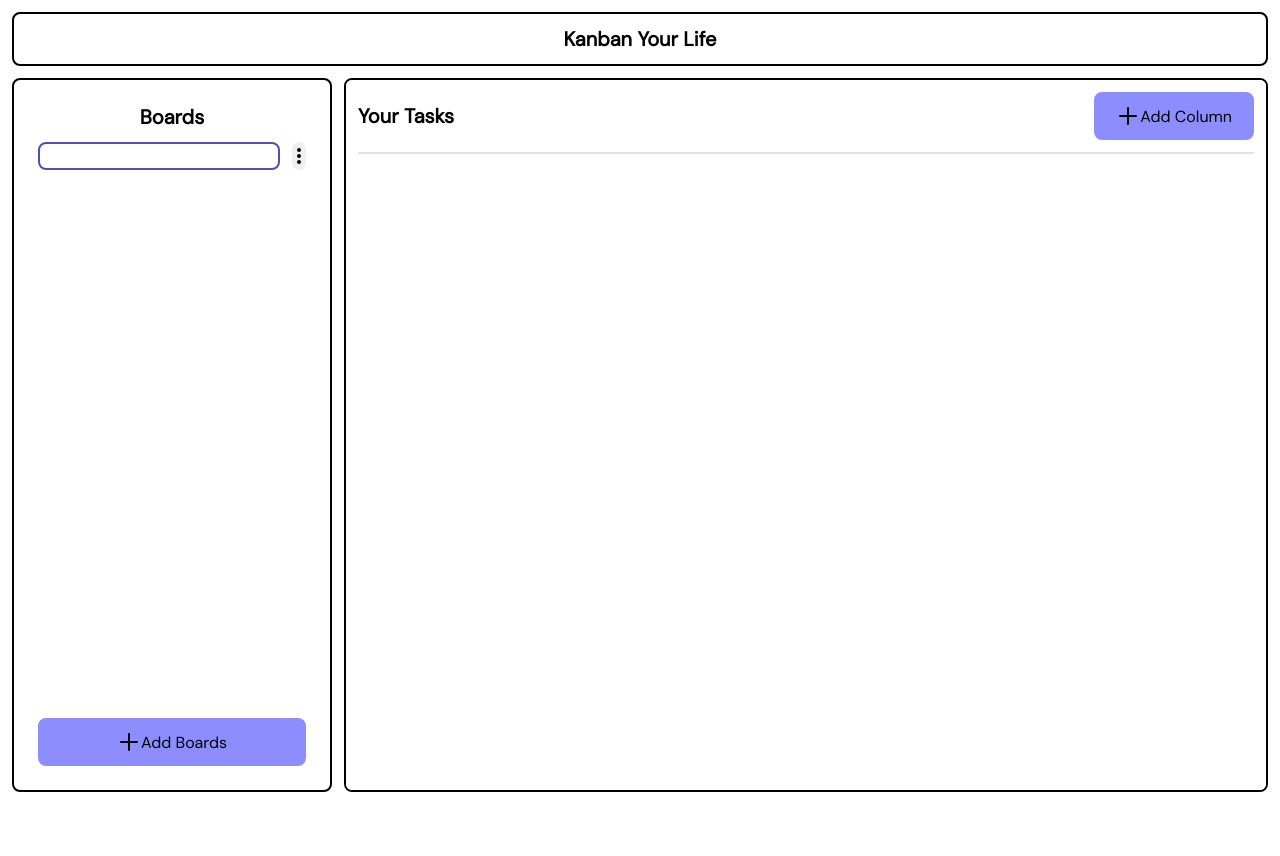
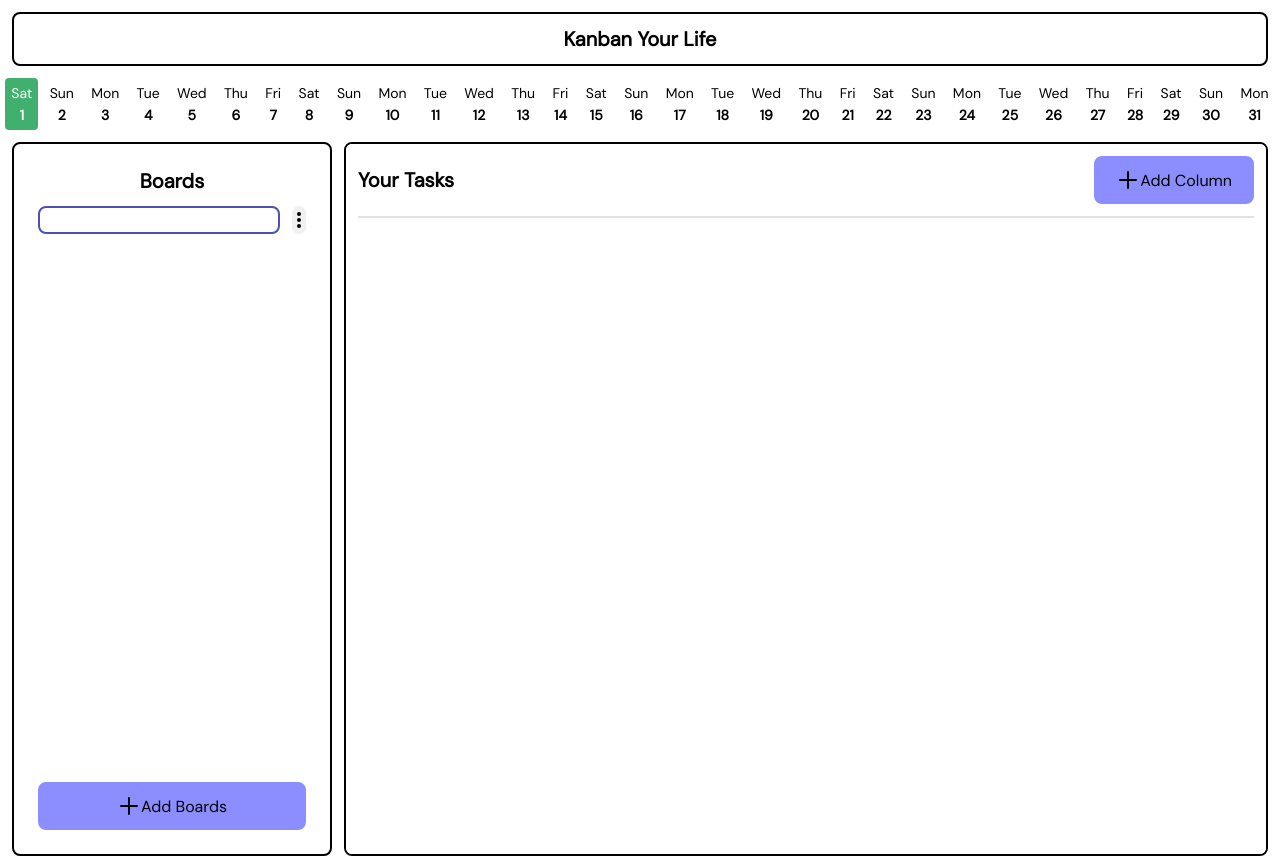
Before and after one commit to Divyue30597/kanban-your-life, a React (Vite) app: page / in a window 1280 px wide. Before the commit the page ends 800 px from the top, so only its background shows below. Built offline with nearby package versions, Linux system fonts and the light colour scheme.

Commit message:
added component section

```diff
--- a/src/App.tsx
+++ b/src/App.tsx
@@ -5,13 +5,15 @@ import Sidebar from "./components/Sidebar/sidebar";
 import Body from "./components/Body/body";
 import { useAppSelector } from "./store/storeHooks";
 import image from "/styles/images/start_your_journey.svg";
+import Calendar from "./components/Calendar/Calendar";
 
 function App() {
   const boardSelector = useAppSelector((state) => state.boards);
 
   return (
-    <>
+    <div>
       <Navbar />
+      <Calendar />
       <Container className={styles.container}>
         <Sidebar />
         {Object.keys(boardSelector).length ? (
@@ -23,7 +25,7 @@ function App() {
           </div>
         )}
       </Container>
-    </>
+    </div>
   );
 }
 
--- a/src/components/Body/body.tsx
+++ b/src/components/Body/body.tsx
@@ -38,8 +38,6 @@ export default function Body() {
     const cardId = event.dataTransfer.getData("text/plain");
     dispatch(updateCardColumn({ id: cardId, columnId: newColId }));
   };
-
-  console.log(board);
 
   return (
     <div className={styles.body}>
--- /dev/null
+++ b/src/components/Calendar/Calendar.tsx
@@ -0,0 +1,47 @@
+import styles from "@/components/Calendar/calendar.module.scss";
+import { WEEKDAY } from "@/constant/constant";
+
+export default function Calendar() {
+  const currentDate = new Date();
+  const todayDate = currentDate.getDate();
+  const month = currentDate.getMonth();
+  const year = currentDate.getFullYear();
+
+  const numOfDays = getNumberDaysInMonth(year, month);
+  let daysWithWeekday = [];
+
+  for (let i = 0; i < numOfDays; i++) {
+    daysWithWeekday.push({
+      date: i + 1,
+      weekday: getDaysForAllWeekInMonth(year, month, i + 1),
+    });
+  }
+
+  return (
+    <div className={styles.calendar}>
+      {daysWithWeekday.map((day) => {
+        return (
+          <div
+            className={styles.day}
+            style={{
+              backgroundColor: todayDate === day.date ? "#41B06E" : "",
+              color: todayDate === day.date ? "#fff" : "",
+            }}
+            key={day.date}
+          >
+            <p>{WEEKDAY[day.weekday]}</p>
+            <p className={styles.date}>{day.date}</p>
+          </div>
+        );
+      })}
+    </div>
+  );
+}
+
+function getNumberDaysInMonth(year: number, month: number) {
+  return new Date(year, month, 0).getDate();
+}
+
+function getDaysForAllWeekInMonth(year: number, month: number, date: number) {
+  return new Date(year, month, date).getDay();
+}
--- /dev/null
+++ b/src/components/Calendar/calendar.module.scss
@@ -0,0 +1,18 @@
+.calendar {
+  display: flex;
+  justify-content: space-evenly;
+  align-items: center;
+  margin-bottom: 1.2rem;
+}
+
+.day {
+  font-size: 1.4rem;
+  text-align: center;
+  padding: 0.6rem;
+  border-radius: 0.4rem;
+
+  .date {
+    margin-top: 0.4rem;
+    font-weight: 600;
+  }
+}
--- a/src/constant/constant.ts
+++ b/src/constant/constant.ts
@@ -4,3 +4,5 @@ export const potentialColor: string[] = [
   "#F1D3CE",
   "#E0FBE2",
 ];
+
+export const WEEKDAY = ["Sun", "Mon", "Tue", "Wed", "Thu", "Fri", "Sat"];
```
